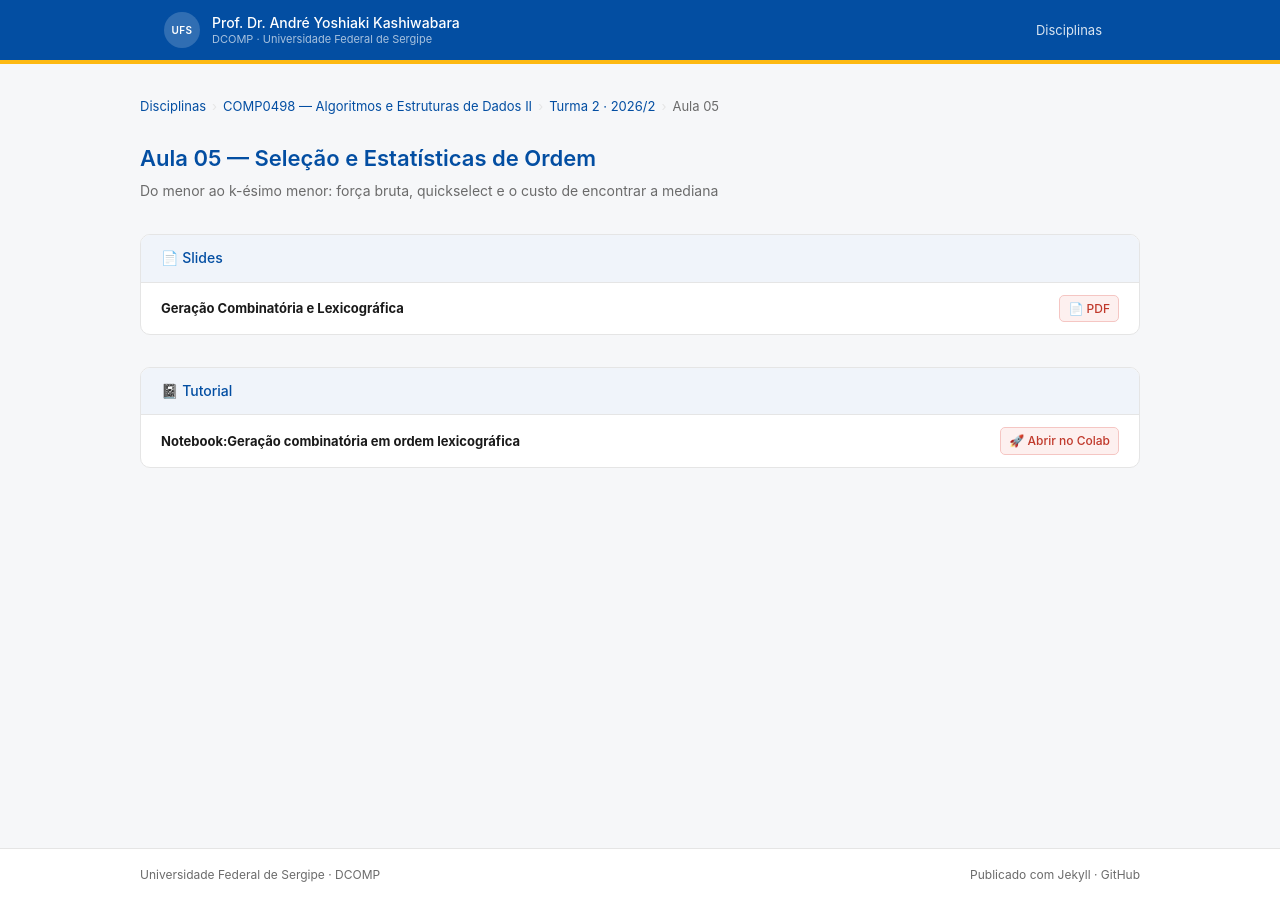
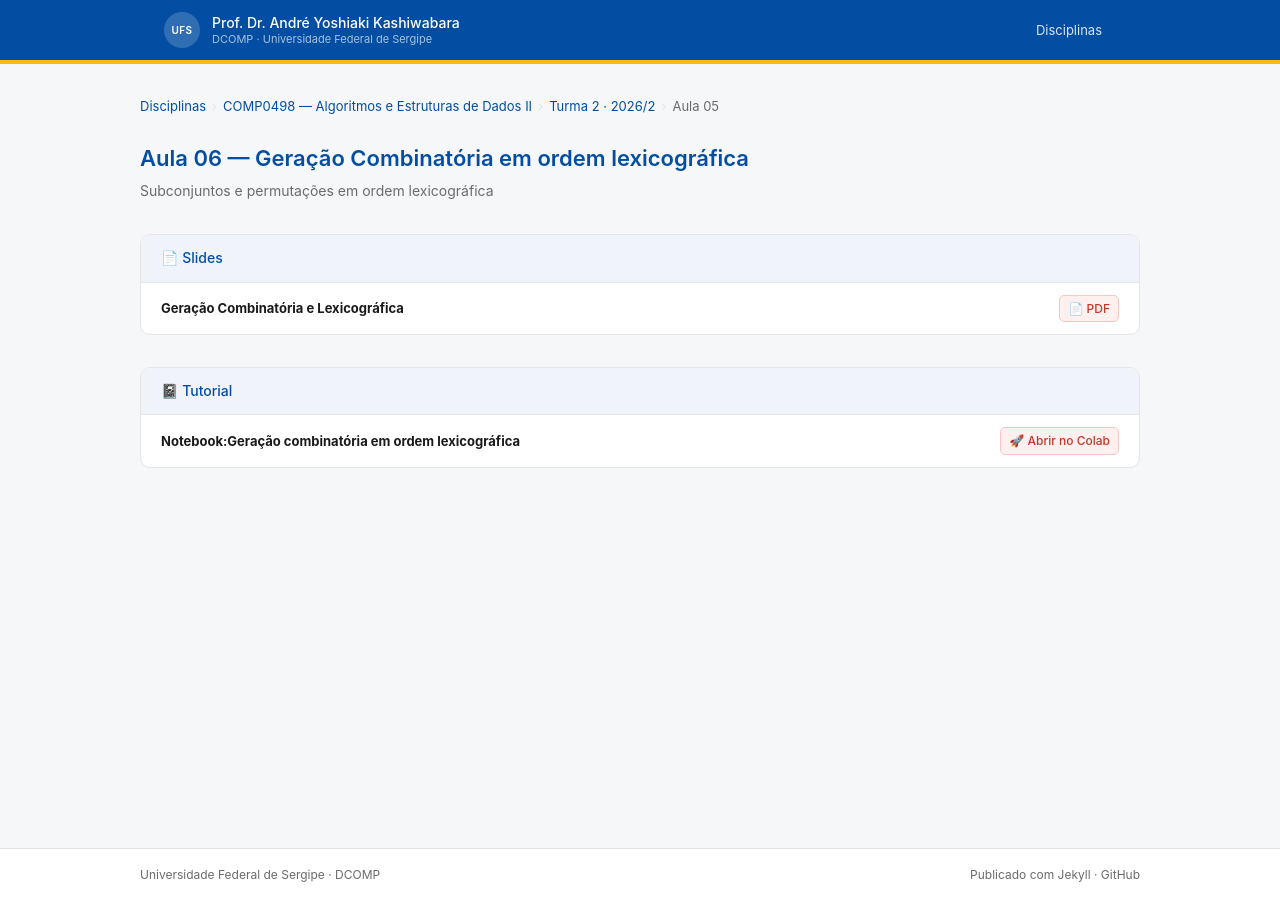
Before and after one commit to ayoshiaki/ufs-disciplinas, a Jekyll site: the page built from algoritmos-2/2026-2-T02/aula-06-geracao-combinatoria-lexicografica/index.md, in a window 1280 px wide. Built offline with Jekyll 4.4.1, drawn with Linux system fonts in a browser that asks for light colours.

Commit message:
Update title and subtitle for Aula 06

```diff
--- a/algoritmos-2/2026-2-T02/aula-06-geracao-combinatoria-lexicografica/index.md
+++ b/algoritmos-2/2026-2-T02/aula-06-geracao-combinatoria-lexicografica/index.md
@@ -16,8 +16,8 @@ data: 2026-09-01
   <span>Aula 05</span>
 </nav>
 
-<h1 class="page-title">Aula 05 — Seleção e Estatísticas de Ordem</h1>
-<p class="page-subtitle">Do menor ao k-ésimo menor: força bruta, quickselect e o custo de encontrar a mediana</p>
+<h1 class="page-title">Aula 06 — Geração Combinatória em ordem lexicográfica</h1>
+<p class="page-subtitle">Subconjuntos e permutações em ordem lexicográfica</p>
 
 <div class="table-card">
   <div class="table-card-header">📄 Slides</div>
```
